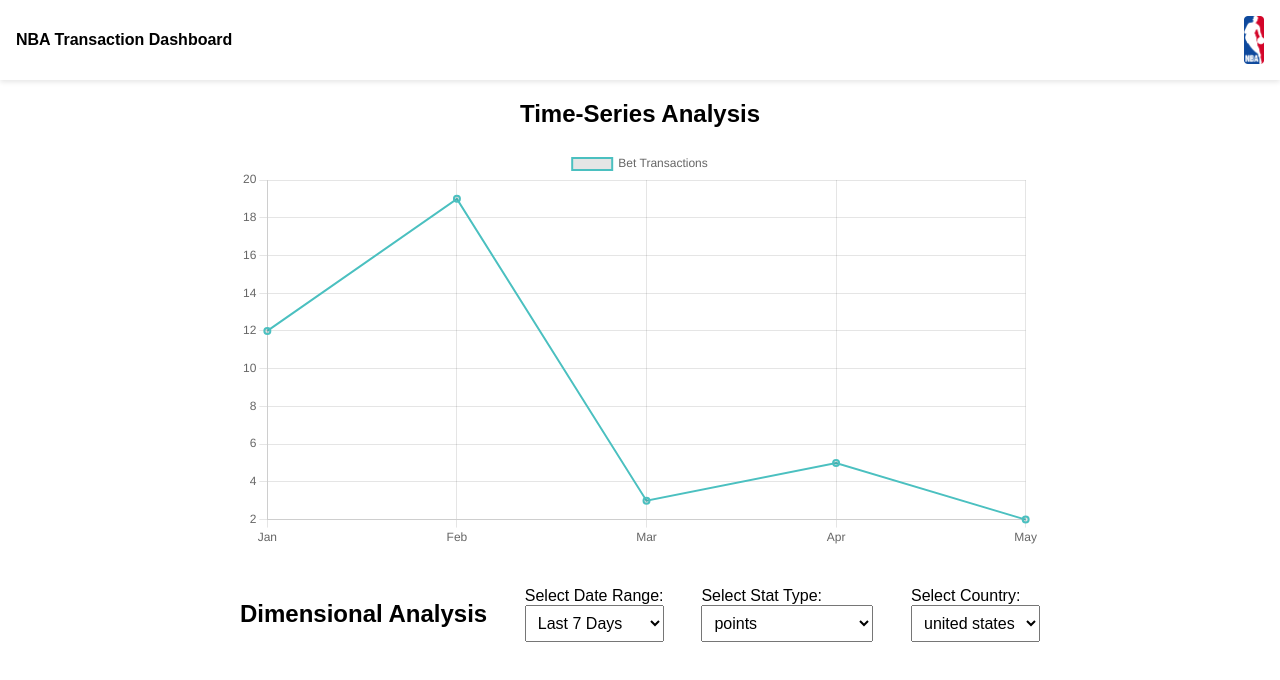
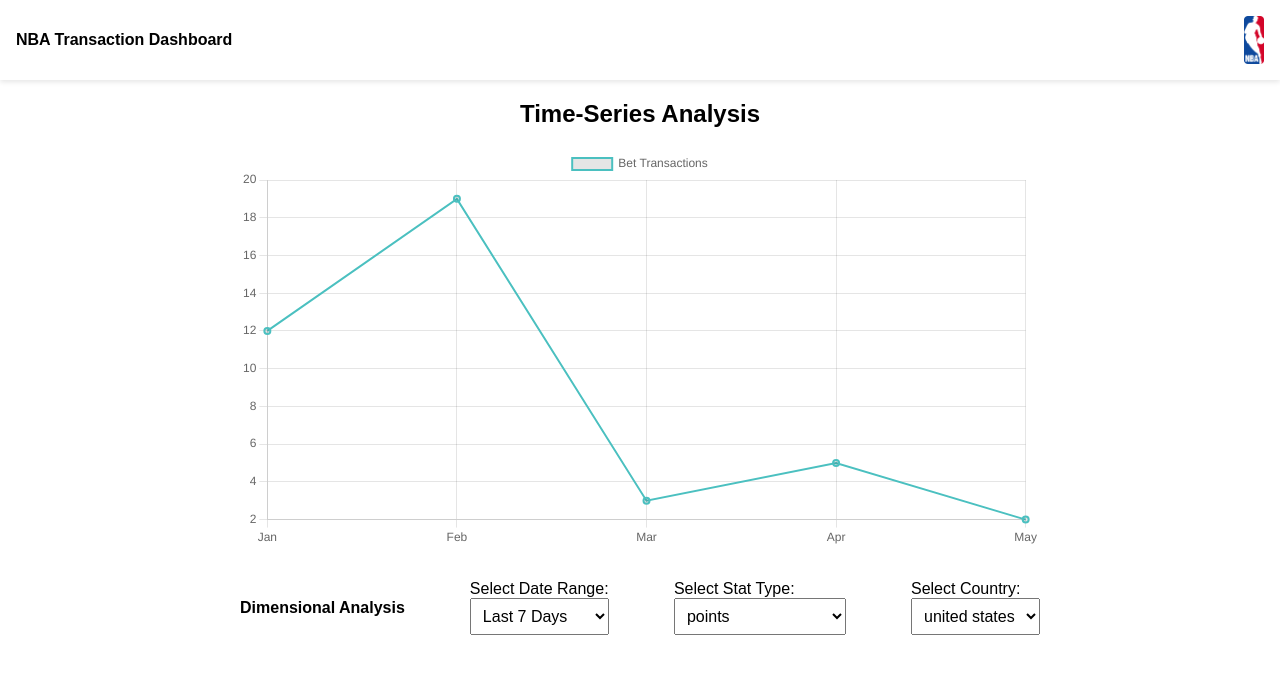
Before and after one commit to npaul007/bet-analytics-dashboard, a React (Create React App) app in the folder frontend/: page / in a window 1280 px wide. Shown: the top 680 px of the page. Built offline with nearby package versions, Linux system fonts and the light colour scheme.

Commit message:
add some style updates to FE in mweb and label formatting

```diff
--- a/frontend/src/components/HomeComponents/index.js
+++ b/frontend/src/components/HomeComponents/index.js
@@ -20,6 +20,15 @@ export const DimensionalAnalysisSection = styled.div`
   justify-content: space-between;
   align-items: center;
   margin-bottom: 1rem;
+
+  @media screen and (max-width: 800px) {
+    flex-direction: column;
+    gap: 10px;
+  }
+
+  p {
+    font-weight: bolder;
+  }
 `;
 
 export const Dropdown = styled.select`
--- a/frontend/src/pages/Home.js
+++ b/frontend/src/pages/Home.js
@@ -52,7 +52,7 @@ export const Home = () => {
       </ChartSection>
 
       <DimensionalAnalysisSection>
-        <h2>Dimensional Analysis</h2>
+        <p>Dimensional Analysis</p>
         <div>
           <label>Select Date Range:</label>
           <br />
```
